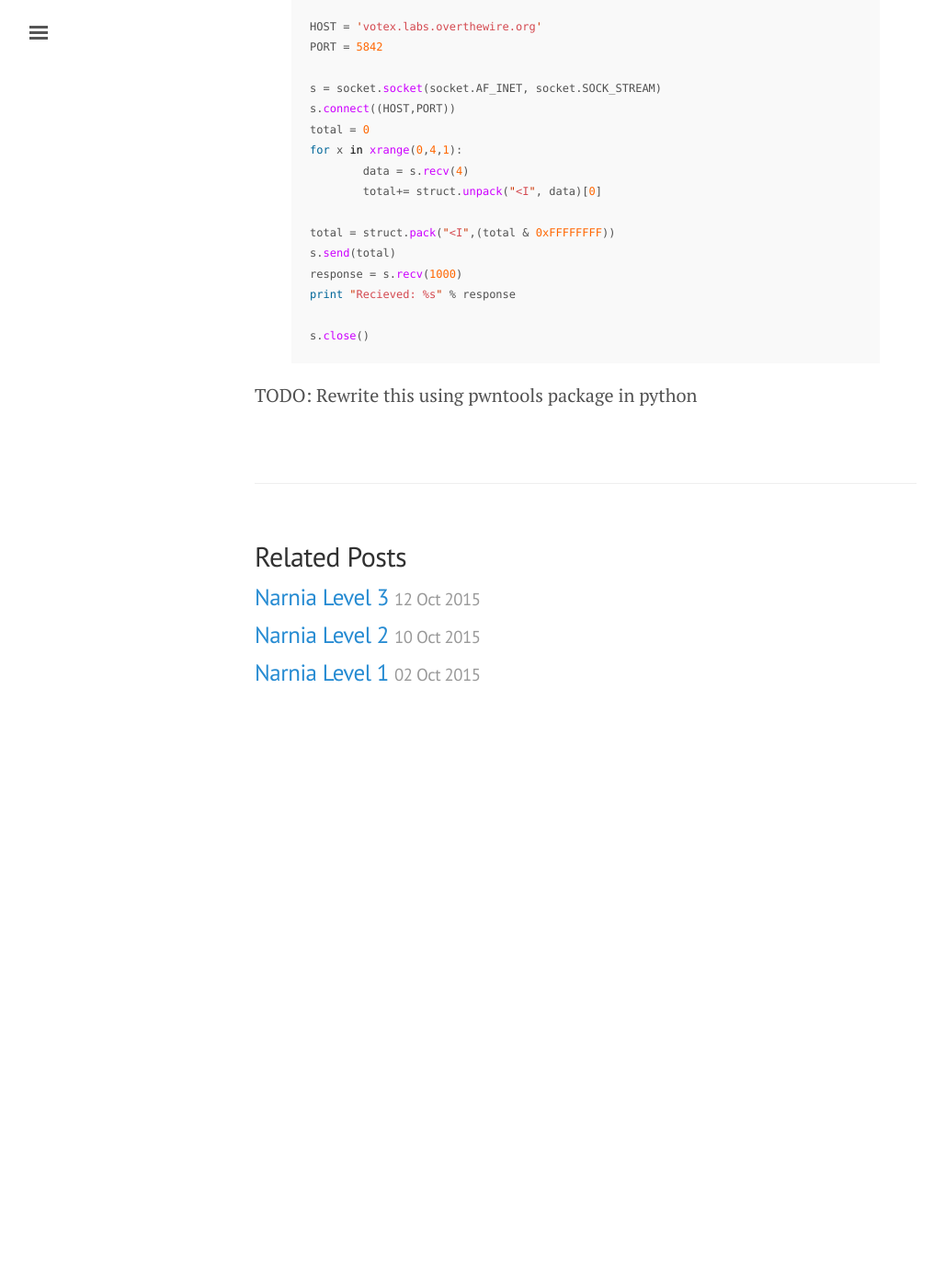
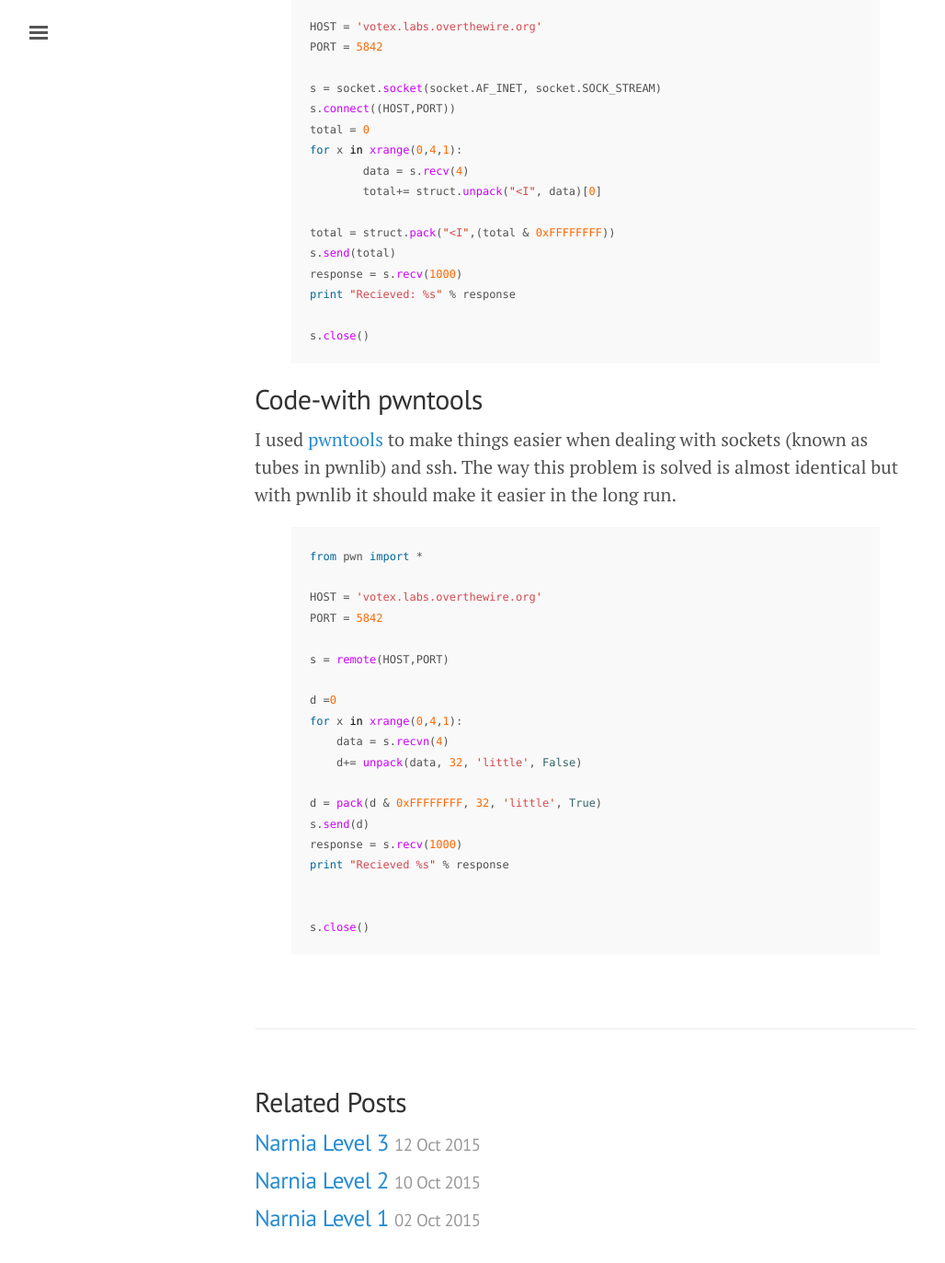
Before and after one commit to MCPA/MCPA.github.io, a Jekyll site: the page built from _posts/vortex-overthewire/2015-09-30-vortex00.markdown, in a window 1280 px wide and 1400 px high, scrolled down 2314 px. Shown: the top 1373 px of the window at 92% size, without its empty margins (3-1031 px from the left). Built offline with Jekyll 4.4.1, drawn with Linux system fonts in a browser that asks for light colours; before the commit the page ends 3121 px from its top, so only the background shows below that; some of the changed text lies outside the part shown.

Commit message:
Included a solution using pwntools/pwnlib.

```diff
--- a/_posts/vortex-overthewire/2015-09-30-vortex00.markdown
+++ b/_posts/vortex-overthewire/2015-09-30-vortex00.markdown
@@ -15,7 +15,7 @@ Prompt tells us to do the following tasks:
 <li>Send back sum</li>
 </ol>
 
-They have given us a hint as well that the machine running the server is a 32bit x86 machine which runs little endian architecture.  This is important when reading the raw data stream to determine byte order.
+They have given us a hint as well that the machine running the server is a 32bit x86 machine which runs [little endian architecture](https://en.wikipedia.org/wiki/Endianness).  This is important when reading the raw data stream to determine byte order.
 
 To accomplish this task lets use python.
 
@@ -70,7 +70,7 @@ s.close()
 {% endhighlight %}
 
 
-<h2>Summary</h2>
+<h2>Code-without pwntools</h2>
 The whole code is below:
 {% highlight python %}
 import socket
@@ -94,4 +94,27 @@ print "Recieved: %s" % response
 s.close()
 {% endhighlight %}
 
-TODO: Rewrite this using pwntools package in python
+<h2>Code-with pwntools</h2>
+I used [pwntools](http://pwntools.readthedocs.org/en/latest/about.html) to make things easier when dealing with sockets (known as tubes in pwnlib) and ssh.  The way this problem is solved is almost identical but with pwnlib it should make it easier in the long run.
+
+{% highlight python %}
+from pwn import *
+
+HOST = 'votex.labs.overthewire.org'
+PORT = 5842
+
+s = remote(HOST,PORT)
+
+d =0
+for x in xrange(0,4,1):
+    data = s.recvn(4)
+    d+= unpack(data, 32, 'little', False)
+
+d = pack(d & 0xFFFFFFFF, 32, 'little', True)
+s.send(d)
+response = s.recv(1000)
+print "Recieved %s" % response
+
+
+s.close()
+{% endhighlight %}
```
